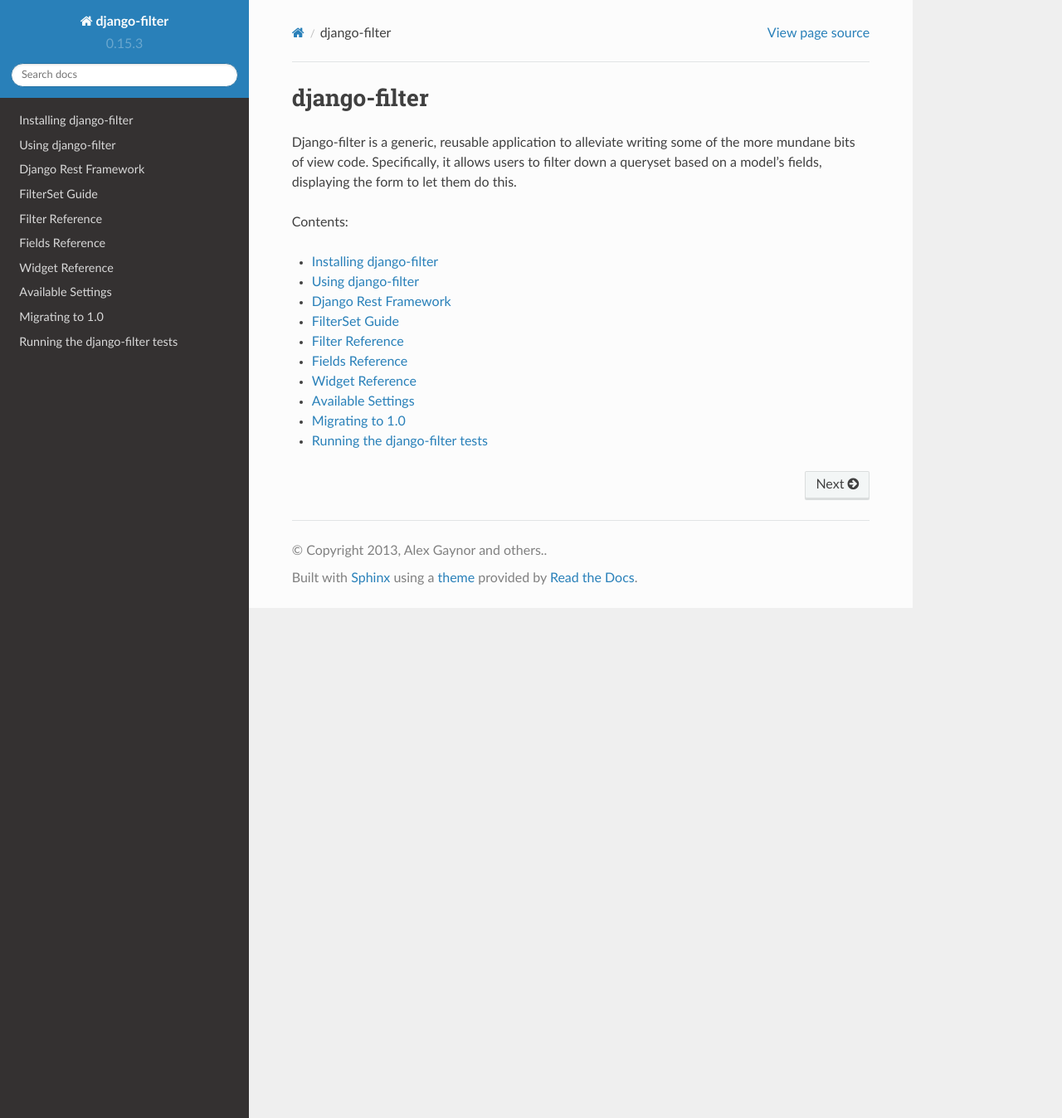
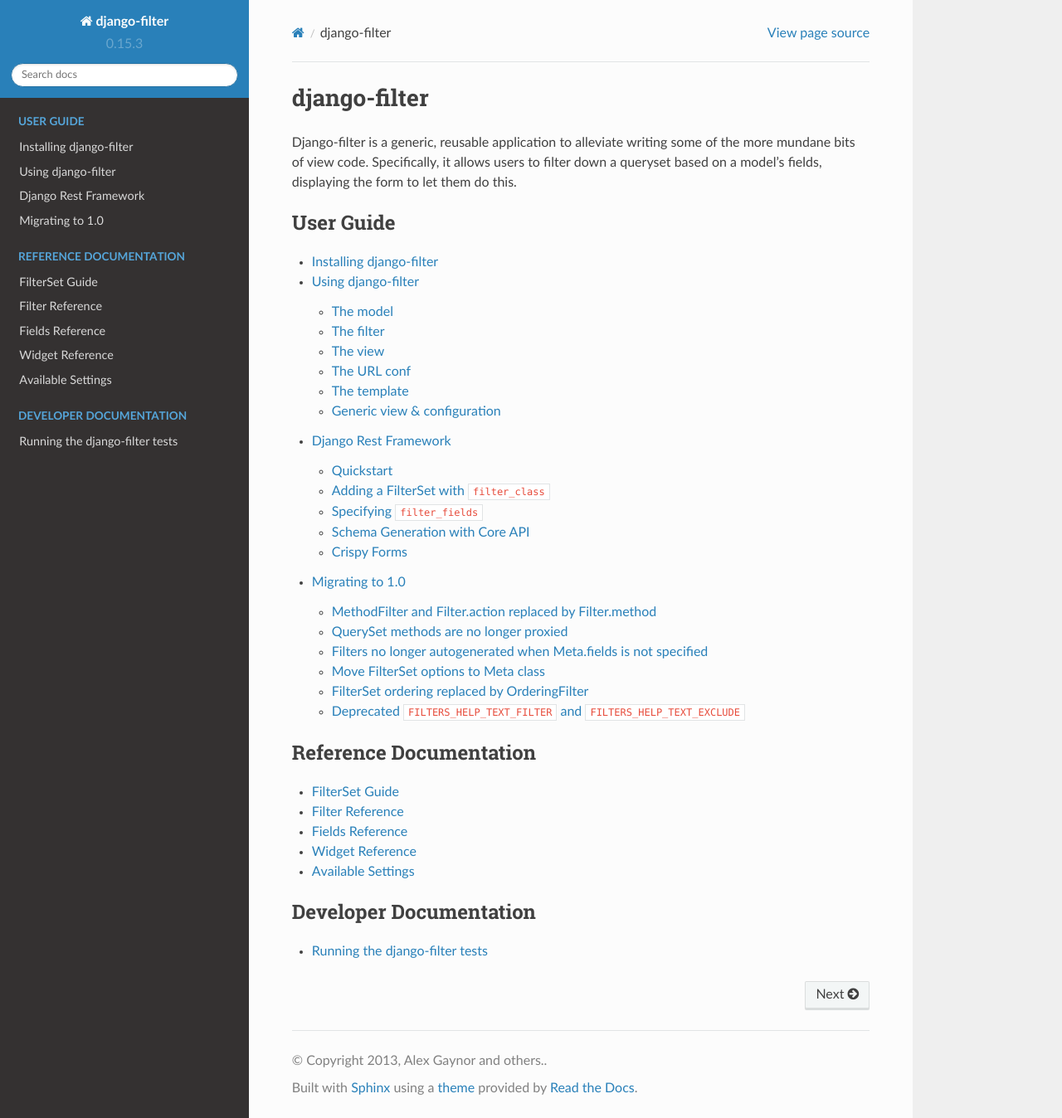
Before and after one commit to carltongibson/django-filter, a Sphinx documentation site: the page built from docs/index.txt, in a window 1280 px wide and 1348 px high. Shown: the whole window at 83% size. Built offline with Sphinx 7.4.7 and the Read the Docs theme 2.0.0, drawn with Linux system fonts in a browser that asks for light colours.

Commit message:
Separate docs into separate sections

```diff
--- a/docs/rest_framework.txt
+++ b/docs/guide/rest_framework.txt
@@ -168,4 +168,4 @@
 
 With crispy forms installed and added to Django's ``INSTALLED_APPS``, the browsable API will present a filtering control for ``DjangoFilterBackend``, like so:
 
-.. image:: img/form.png
+.. image:: ../assets/form.png
--- a/docs/index.txt
+++ b/docs/index.txt
@@ -7,18 +7,27 @@
 down a queryset based on a model's fields, displaying the form to let them
 do this.
 
-Contents:
+.. toctree::
+    :maxdepth: 2
+    :caption: User Guide
+
+    guide/install
+    guide/usage
+    guide/rest_framework
+    guide/migration
 
 .. toctree::
     :maxdepth: 1
+    :caption: Reference Documentation
 
-    install
-    usage
-    rest_framework
     ref/filterset
     ref/filters
     ref/fields
     ref/widgets
     ref/settings
-    migration
-    tests
+
+.. toctree::
+    :maxdepth: 1
+    :caption: Developer Documentation
+
+    dev/tests
```
Also changed, not shown: docs/assets/form.png (renamed from docs/img/form.png), docs/dev/tests.txt (renamed from docs/tests.txt), docs/guide/install.txt (renamed from docs/install.txt), docs/guide/migration.txt (renamed from docs/migration.txt), docs/guide/usage.txt (renamed from docs/usage.txt).
